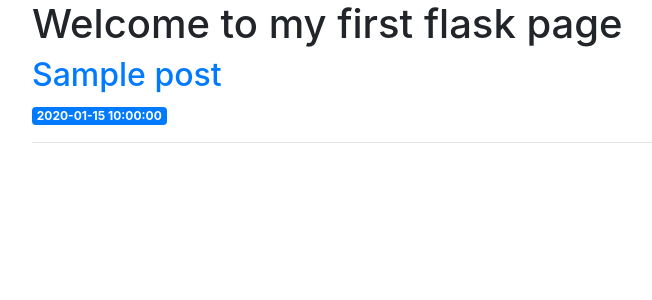
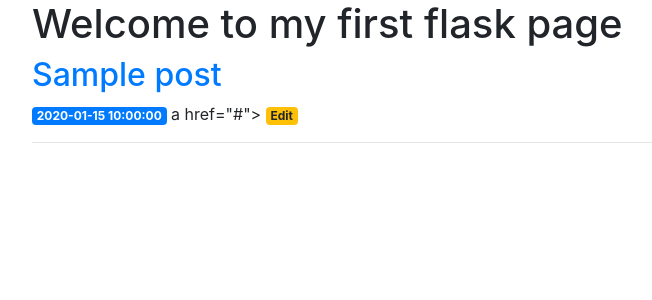
Before and after one commit to IBM-EPBL/IBM-Project-3690-1658590435, a Python web app: template Assesments/M1 Lead/Assignment 2/templates/index.html in a window 1280 px wide. Shown: the part 56-356 px from the top of the page, without its empty margins (53-705 px from the left). Run offline with Jinja, Linux system fonts and the light colour scheme; the template is opened without the code that fills it: most values are stand-ins (such as "Sample title", 1, 10 or a date in 2020); some libraries are stand-ins or nearby versions.

Commit message:
Update index.html

```diff
--- a/Assesments/M1 Lead/Assignment 2/templates/index.html
+++ b/Assesments/M1 Lead/Assignment 2/templates/index.html
@@ -9,6 +9,9 @@
             <h2>{{ post['title'] }}</h2>
         </a>
         <span class="badge badge-primary">{{ post['created'] }}</span>
+    a href="{{ url_for('edit', id=post['id']) }}">
+            <span class="badge badge-warning">Edit</span>
+        </a>
         <hr>
     {% endfor %}
 {% endblock %}
```
